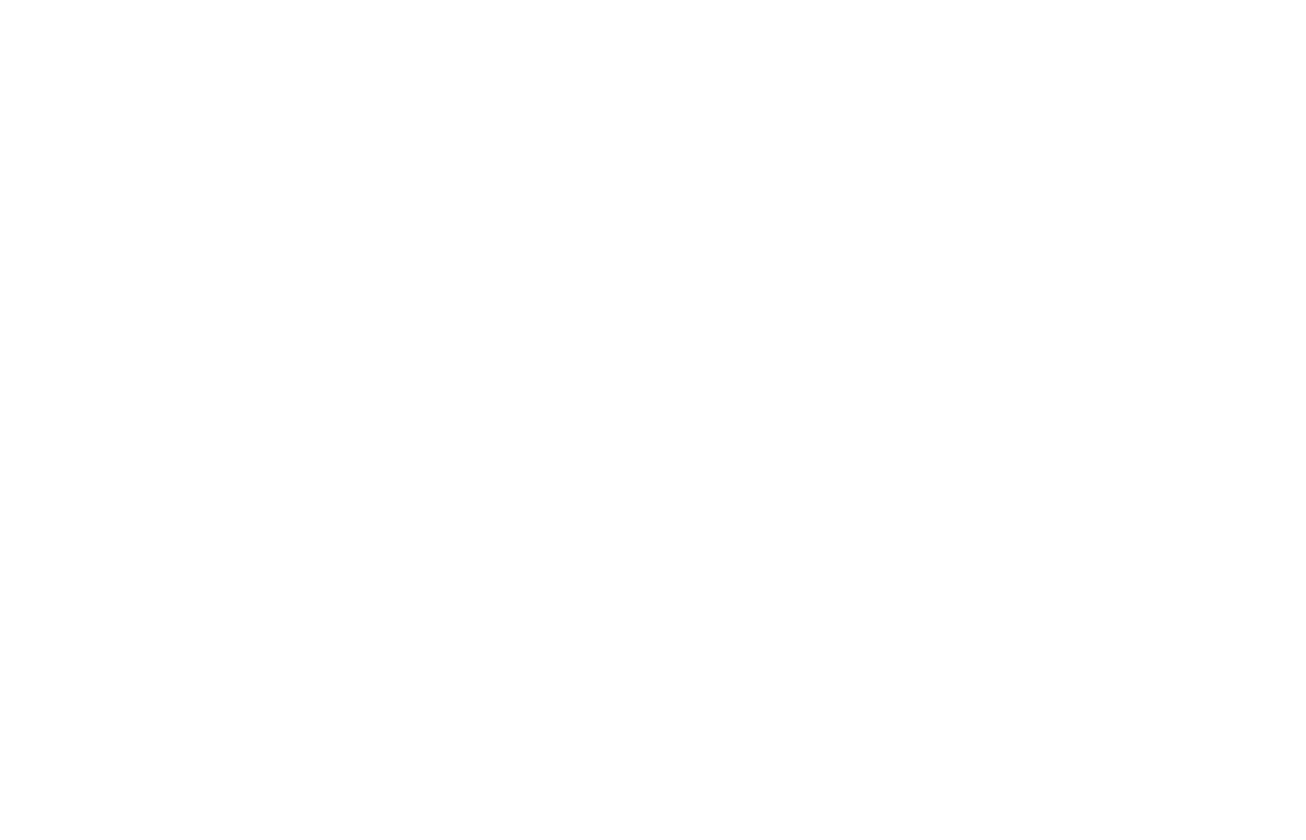
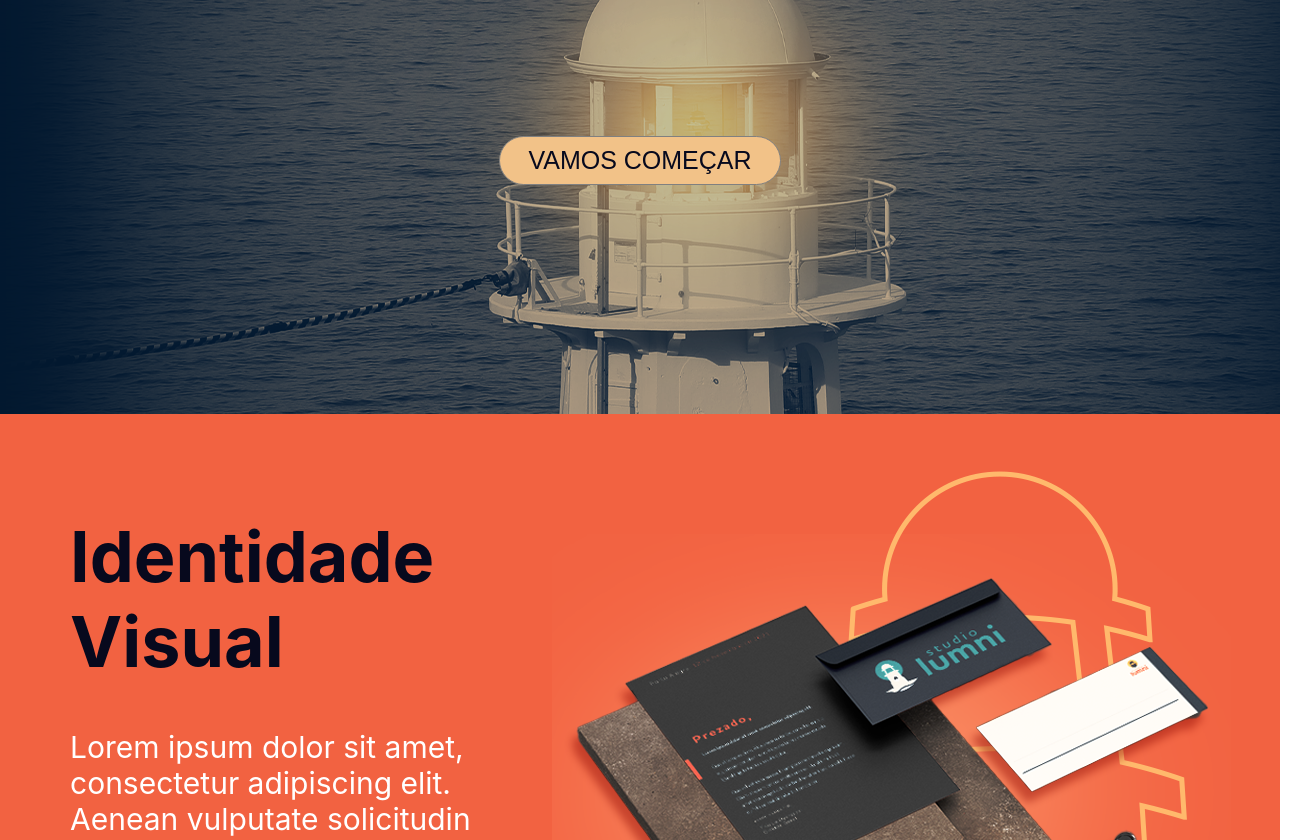
Before and after one commit to mateusbra/lumni, a React (Create React App) app: page / in a window 1280 px wide. Shown: the part 1960-2800 px from the top of the page, 1306 px wide, since content can reach past the window. Before the commit the page ends 1606 px from the top, so only its background shows below. Built offline with nearby package versions, Linux system fonts and the light colour scheme.

Commit message:
pages 1 to 7 pages made

```diff
--- a/src/App.css
+++ b/src/App.css
@@ -1,38 +1,3 @@
-.App {
-  text-align: center;
+html {
+  scroll-behavior: smooth;
 }
-
-.App-logo {
-  height: 40vmin;
-  pointer-events: none;
-}
-
-@media (prefers-reduced-motion: no-preference) {
-  .App-logo {
-    animation: App-logo-spin infinite 20s linear;
-  }
-}
-
-.App-header {
-  background-color: #282c34;
-  min-height: 100vh;
-  display: flex;
-  flex-direction: column;
-  align-items: center;
-  justify-content: center;
-  font-size: calc(10px + 2vmin);
-  color: white;
-}
-
-.App-link {
-  color: #61dafb;
-}
-
-@keyframes App-logo-spin {
-  from {
-    transform: rotate(0deg);
-  }
-  to {
-    transform: rotate(360deg);
-  }
-}
--- /dev/null
+++ b/src/components/FifthPage.js
@@ -0,0 +1,20 @@
+import React from "react";
+import socialMedia from "../assets/socialmedia.png";
+import styles from "../styles/styles";
+
+function FifthPage(){
+    return(
+        <div style={{display:"flex",alignItems:"center",justifyContent:"center",width:"100%",backgroundColor:styles.colors.orange}}>
+            <div style={{display:"inline-flex",width:1366,height:728}}>
+                <img src={socialMedia} alt={"Social Media"} style={{height:728,width:728,float:"left"}} />
+            <div style={{marginTop:100,marginRight:70}}>
+                <div style={{color:"#07091d",fontWeight:"bolder",fontSize:70}}>Social Media</div>
+                <div style={{marginTop:45,color:"white",fontSize:30,maxWidth:520}}>Lorem ipsum dolor sit amet, consectetur adipiscing elit. Aenean vulputate solicitudin tellus, in interdum sem facilisis ut. Fusce sit amet orci ipsum. Etiam eget convallis mauris. Proin id</div>
+                <button style={{...styles.homeButton,marginTop:30}}>VAMOS COMEÇAR</button>
+              </div>
+            </div>
+    </div>
+    );
+}
+
+export default FifthPage;
--- a/src/components/FirstPage.js
+++ b/src/components/FirstPage.js
@@ -4,12 +4,12 @@ import styles from "../styles/styles";
 
 function FirstPage(){
     return(
-        <div style={{display:"block",height:768,width:"100%",backgroundColor:"#000f40",backgroundImage:`url(${Lighthouse})`,backgroundSize:"cover"}}>
+        <div id="Home" style={{display:"block",height:768,width:"100%",backgroundColor:"#000f40",backgroundImage:`url(${Lighthouse})`,backgroundSize:"cover"}}>
         <div style={{marginLeft:100}}>
             <div style={{display:"flex",flexDirection:"column"}}>
               <div style={{marginTop:200,width:500}}>
                 <div style={{color:styles.colors.orange,fontWeight:"bolder",fontSize:70}}>CRIATIVIDADE TRANSFORMA SUA EMPRESA</div>
-                <button style={{marginTop:80,backgroundColor:styles.colors.beige,cursor:"pointer",borderRadius:30,borderColor:styles.colors.beige,borderStyle:"none",fontSize:25,color:"#07091d",padding:"9px 28px"}}>VAMOS COMEÇAR</button>
+                <button style={{...styles.homeButton,marginTop:80}}>VAMOS COMEÇAR</button>
               </div>
             </div>
 
--- /dev/null
+++ b/src/components/FourthPage.js
@@ -0,0 +1,20 @@
+import React from "react";
+import idVisual from "../assets/idvisual.png";
+import styles from "../styles/styles";
+
+function FourthPage(){
+    return(
+        <div id="Servicos" style={{display:"flex",alignItems:"center",justifyContent:"center",width:"100%",backgroundColor:styles.colors.orange}}>
+            <div style={{display:"inline-flex",width:1366,height:728}}>
+            <div style={{marginTop:100,marginLeft:70}}>
+                <div style={{color:"#07091d",fontWeight:"bolder",fontSize:70}}>Identidade Visual</div>
+                <div style={{marginTop:45,color:"white",fontSize:30,maxWidth:520}}>Lorem ipsum dolor sit amet, consectetur adipiscing elit. Aenean vulputate solicitudin tellus, in interdum sem facilisis ut. Fusce sit amet orci ipsum. Etiam eget convallis mauris. Proin id</div>
+                <button style={{...styles.homeButton,marginTop:30}}>VAMOS COMEÇAR</button>
+            </div>
+                <img src={idVisual} alt={"Identidade Visual"} style={{height:728,width:728,float:"right"}} />
+            </div>
+    </div>
+    );
+}
+
+export default FourthPage;
--- /dev/null
+++ b/src/components/SeventhPage.js
@@ -0,0 +1,20 @@
+import React from "react";
+import personalizados from "../assets/personalizados.png";
+import styles from "../styles/styles";
+
+function SeventhPage(){
+    return(
+        <div style={{display:"flex",alignItems:"center",justifyContent:"center",width:"100%",backgroundColor:"#ef6743"}}>
+            <div style={{display:"inline-flex",width:1366,height:728}}>
+                <img src={personalizados} alt={"Personalizados"} style={{height:728,width:728,float:"left"}} />
+            <div style={{marginTop:100,marginRight:70}}>
+                <div style={{color:"#07091d",fontWeight:"bolder",fontSize:70}}>Personalizados</div>
+                <div style={{marginTop:45,color:"white",fontSize:30,maxWidth:520}}>Lorem ipsum dolor sit amet, consectetur adipiscing elit. Aenean vulputate solicitudin tellus, in interdum sem facilisis ut. Fusce sit amet orci ipsum. Etiam eget convallis mauris. Proin id</div>
+                <button style={{...styles.homeButton,marginTop:30}}>VAMOS COMEÇAR</button>
+              </div>
+            </div>
+    </div>
+    );
+}
+
+export default SeventhPage;
--- /dev/null
+++ b/src/components/SixthPage.js
@@ -0,0 +1,20 @@
+import React from "react";
+import influencer from "../assets/influencer.png";
+import styles from "../styles/styles";
+
+function SixthPage(){
+    return(
+        <div style={{display:"flex",alignItems:"center",justifyContent:"center",width:"100%",backgroundColor:styles.colors.orange}}>
+            <div style={{display:"inline-flex",width:1366,height:728}}>
+            <div style={{marginTop:100,marginLeft:70}}>
+                <div style={{color:"#07091d",fontWeight:"bolder",fontSize:70}}>Pacotes para Influenciadores</div>
+                <div style={{marginTop:45,color:"white",fontSize:30,maxWidth:520}}>Lorem ipsum dolor sit amet, consectetur adipiscing elit. Aenean vulputate solicitudin tellus, in interdum sem facilisis ut. Fusce sit amet orci ipsum.</div>
+                <button style={{...styles.homeButton,marginTop:30}}>VAMOS COMEÇAR</button>
+            </div>
+                <img src={influencer} alt={"Influencer"} style={{height:728,width:728,float:"right"}} />
+            </div>
+    </div>
+    );
+}
+
+export default SixthPage;
--- /dev/null
+++ b/src/components/ThirdPage.js
@@ -0,0 +1,18 @@
+import React from "react";
+import Lighthouse3 from "../assets/parte-3.png";
+import styles from "../styles/styles";
+
+function ThirdPage(){
+    return(
+        <div style={{display:"block",height:768,width:"100%",backgroundColor:"#000f40",backgroundImage:`url(${Lighthouse3})`,backgroundSize:"cover"}}>
+            <div style={{display:"flex",flexDirection:"column",alignItems:"center"}}>
+                <div style={{marginTop:100,maxWidth:1040}}>
+                    <div style={{color:"white",textAlign:"center",fontSize:30}}>Lorem ipsum dolor sit amet, consectetur adipiscing elit. Aenean vulputate solicitudin tellus, in interdum sem facilisis ut. Fusce sit amet orci ipsum. Etiam eget convallis mauris. Proin id gravida im. Aenean mollis leo ut eros suscipit malesuada. Sed quis augue et valit facilisis semper a nec dolor. Integer</div>
+                    <button style={{...styles.homeButton,display:"flex",margin:"210px auto 0"}}>VAMOS COMEÇAR</button>
+              </div>
+            </div>
+    </div>
+    );
+}
+
+export default ThirdPage;
--- a/src/pages/Home.js
+++ b/src/pages/Home.js
@@ -5,13 +5,23 @@ import React from "react";
 import Navbar from "../components/NavBar";
 import FirstPage from "../components/FirstPage";
 import SecondPage from "../components/SecondPage";
+import ThirdPage from "../components/ThirdPage";
+import FourthPage from "../components/FourthPage";
+import FifthPage from "../components/FifthPage";
+import SixthPage from "../components/SixthPage";
+import SeventhPage from "../components/SeventhPage";
 
 function Home() {
   return (
     <>
-        <Navbar />
-        <FirstPage />
-        <SecondPage />
+      <Navbar />
+      <FirstPage />
+      <SecondPage />
+      <ThirdPage />
+      <FourthPage />
+      <FifthPage />
+      <SixthPage />
+      <SeventhPage />
     </>
   );
 }
--- a/src/styles/styles.js
+++ b/src/styles/styles.js
@@ -1,3 +1,12 @@
+const colors = {
+    orange:"#F26241",
+    salmon:"#F2AA80",
+    beige:"#F2C288",
+    pink:"#BF455B",
+    maroon:"#40061B",
+    gray:"#808080",
+}
+
 const styles = {
     colors: {
         orange:"#F26241",
@@ -5,6 +14,7 @@ const styles = {
         beige:"#F2C288",
         pink:"#BF455B",
         maroon:"#40061B",
+        gray:"#3F3F3F",
     },
     containerNavBar: {
         display:"flex",
@@ -24,6 +34,17 @@ const styles = {
         width:"100%",
         backgroundColor:"#002a40",
     },
+    homeButton: {
+        backgroundColor:colors.beige,
+        cursor:"pointer",
+        borderRadius:30,
+        borderColor:colors.gray,
+        border:`1px solid ${colors.gray}`,
+        fontSize:25,
+        color:"#07091d",
+        padding:"9px 28px",
+        borderStyle:"solid",
+    }
 };
 
 export default styles;
```
